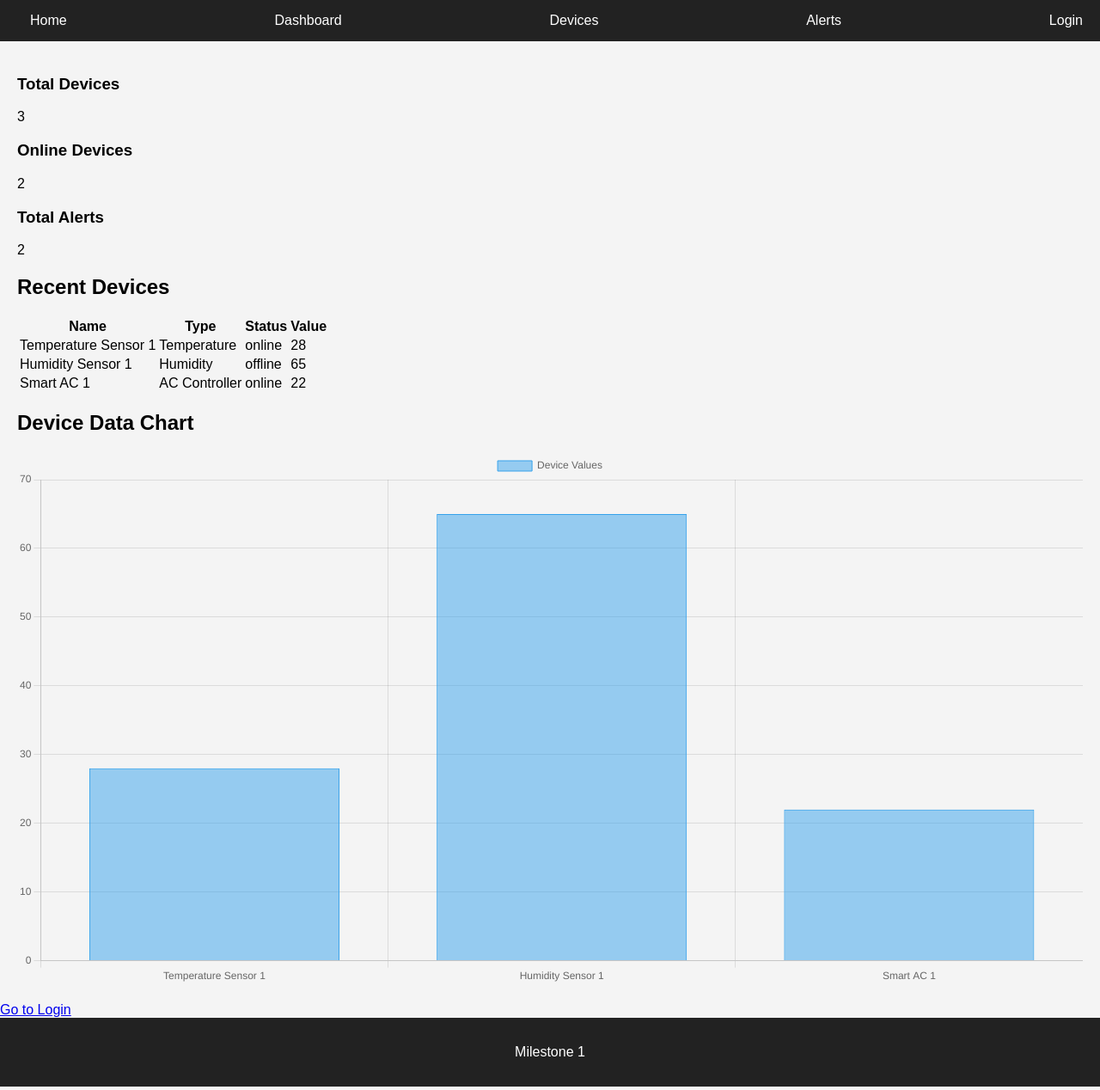
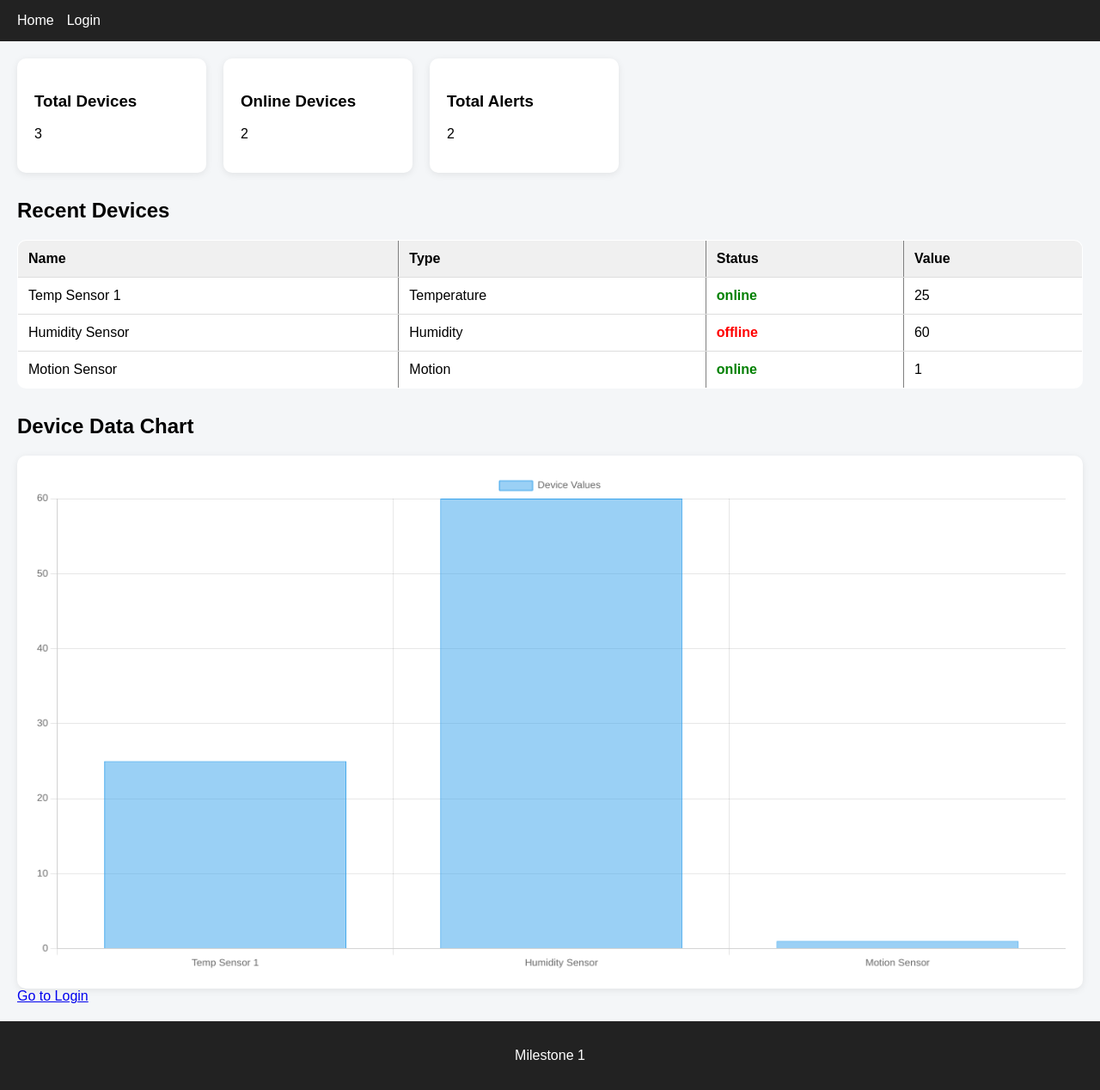
Before and after one commit to GianinaF/IoT-Monitoring-Platform, a Flask app: page / in a window 1280 px wide. Shown: the whole page at 86% size. Run offline with Flask 3, Linux system fonts and the light colour scheme.

Commit message:
save my changes before pull

```diff
--- a/app.js
+++ /dev/null
@@ -1,106 +0,0 @@
-fetch('data.json')
-  .then(response => response.json())
-  .then(data => {
-    const devices = data.devices;
-    const alerts = data.alerts;
-
-    // Dashboard elements
-    const totalDevicesEl = document.getElementById('totalDevices');
-    const onlineDevicesEl = document.getElementById('onlineDevices');
-    const totalAlertsEl = document.getElementById('totalAlerts');
-    const deviceTableBody = document.getElementById('deviceTableBody');
-
-    // Devices page elements
-    const devicesPageTableBody = document.getElementById('devicesPageTableBody');
-
-    // Alerts page elements
-    const alertsTableBody = document.getElementById('alertsTableBody');
-
-    // Dashboard stats
-    if (totalDevicesEl) {
-      totalDevicesEl.textContent = devices.length;
-    }
-
-    if (onlineDevicesEl) {
-      const onlineDevices = devices.filter(device => device.status === 'online').length;
-      onlineDevicesEl.textContent = onlineDevices;
-    }
-
-    if (totalAlertsEl) {
-      totalAlertsEl.textContent = alerts.length;
-    }
-
-    // Dashboard table
-    if (deviceTableBody) {
-      devices.forEach(device => {
-        const row = document.createElement('tr');
-        row.innerHTML = `
-          <td>${device.name}</td>
-          <td>${device.type}</td>
-          <td class="${device.status}">${device.status}</td>
-          <td>${device.value}</td>
-        `;
-        deviceTableBody.appendChild(row);
-      });
-    }
-
-    // Devices page table
-    if (devicesPageTableBody) {
-      devices.forEach(device => {
-        const row = document.createElement('tr');
-        row.innerHTML = `
-          <td>${device.id}</td>
-          <td>${device.name}</td>
-          <td>${device.type}</td>
-          <td class="${device.status}">${device.status}</td>
-          <td>${device.value}</td>
-        `;
-        devicesPageTableBody.appendChild(row);
-      });
-    }
-
-    // Alerts page table
-    if (alertsTableBody) {
-      alerts.forEach(alert => {
-        const row = document.createElement('tr');
-        row.innerHTML = `
-          <td>${alert.id}</td>
-          <td>${alert.device}</td>
-          <td>${alert.message}</td>
-          <td>${alert.time}</td>
-        `;
-        alertsTableBody.appendChild(row);
-      });
-    }
-
-    // Chart only for dashboard
-    const chartCanvas = document.getElementById('deviceChart');
-
-    if (chartCanvas) {
-      const ctx = chartCanvas.getContext('2d');
-
-      const labels = devices.map(device => device.name);
-      const values = devices.map(device => device.value);
-
-      new Chart(ctx, {
-        type: 'bar',
-        data: {
-          labels: labels,
-          datasets: [{
-            label: 'Device Values',
-            data: values,
-            borderWidth: 1
-          }]
-        },
-        options: {
-          responsive: true,
-          scales: {
-            y: {
-              beginAtZero: true
-            }
-          }
-        }
-      });
-    }
-  })
-  .catch(error => console.error('Error loading data:', error));
--- a/app.py
+++ b/app.py
@@ -58,6 +58,30 @@ def admin_dashboard():
         return redirect(url_for('login'))
 
     return render_template('admin/dashboard.html', username=session.get('username'))
+@app.route('/user/devices')
+def user_devices():
+    if 'username' not in session:
+        return redirect(url_for('login'))
+
+    if session.get('role') != 'user':
+        return redirect(url_for('login'))
+
+    return render_template('user/devices.html', username=session.get('username'))
+
+@app.route('/admin/devices')
+def admin_devices():
+    if 'username' not in session:
+        return redirect(url_for('login'))
+
+    if session.get('role') != 'admin':
+        return redirect(url_for('login'))
+
+    return render_template('admin/devices.html', username=session.get('username'))
+
+@app.route('/alerts')
+def alerts():
+    return render_template('alerts.html')
+
 
 if __name__ == '__main__':
-    app.run(debug=True)
+   app.run(host='0.0.0.0', port=5000, debug=True)
--- a/data.json
+++ /dev/null
@@ -1,11 +0,0 @@
-{
-  "devices": [
-    { "id": 1, "name": "Temperature Sensor 1", "type": "Temperature", "status": "online", "value": 28 },
-    { "id": 2, "name": "Humidity Sensor 1", "type": "Humidity", "status": "offline", "value": 65 },
-    { "id": 3, "name": "Smart AC 1", "type": "AC Controller", "status": "online", "value": 22 }
-  ],
-  "alerts": [
-    { "id": 1, "device": "Temperature Sensor 1", "message": "High temperature detected", "time": "2026-03-22 10:30" },
-    { "id": 2, "device": "Humidity Sensor 1", "message": "Device offline", "time": "2026-03-22 10:45" }
-  ]
-}
--- /dev/null
+++ b/static/data.json
@@ -0,0 +1,41 @@
+{
+  "devices": [
+    {
+      "id": 1,
+      "name": "Temp Sensor 1",
+      "type": "Temperature",
+      "status": "online",
+      "value": 25
+    },
+    {
+      "id": 2,
+      "name": "Humidity Sensor",
+      "type": "Humidity",
+      "status": "offline",
+      "value": 60
+    },
+    {
+      "id": 3,
+      "name": "Motion Sensor",
+      "type": "Motion",
+      "status": "online",
+      "value": 1
+    }
+  ],
+  "alerts": [
+    {
+      "id": 1,
+      "device": "Temp Sensor 1",
+      "message": "High temperature",
+      "time": "2026-04-15 12:00"
+    },
+    {
+      "id": 2,
+      "device": "Humidity Sensor",
+      "message": "Sensor offline",
+      "time": "2026-04-15 12:05"
+    }
+  ]
+
+
+}
--- a/static/script.js
+++ b/static/script.js
@@ -0,0 +1,99 @@
+fetch('/static/data.json')
+  .then(response => response.json())
+  .then(data => {
+    const devices = data.devices;
+    const alerts = data.alerts;
+
+    const totalDevicesEl = document.getElementById('totalDevices');
+    const onlineDevicesEl = document.getElementById('onlineDevices');
+    const totalAlertsEl = document.getElementById('totalAlerts');
+    const deviceTableBody = document.getElementById('deviceTableBody');
+    const devicesPageTableBody = document.getElementById('devicesPageTableBody');
+    const alertsTableBody = document.getElementById('alertsTableBody');
+
+    if (totalDevicesEl) {
+      totalDevicesEl.textContent = devices.length;
+    }
+
+    if (onlineDevicesEl) {
+      const onlineDevices = devices.filter(device => device.status === 'online').length;
+      onlineDevicesEl.textContent = onlineDevices;
+    }
+
+    if (totalAlertsEl) {
+      totalAlertsEl.textContent = alerts.length;
+    }
+
+    if (deviceTableBody) {
+      deviceTableBody.innerHTML = '';
+      devices.forEach(device => {
+        const row = document.createElement('tr');
+        row.innerHTML = `
+          <td>${device.name}</td>
+          <td>${device.type}</td>
+          <td class="${device.status}">${device.status}</td>
+          <td>${device.value}</td>
+        `;
+        deviceTableBody.appendChild(row);
+      });
+    }
+
+    if (devicesPageTableBody) {
+      devicesPageTableBody.innerHTML = '';
+      devices.forEach(device => {
+        const row = document.createElement('tr');
+        row.innerHTML = `
+          <td>${device.id}</td>
+          <td>${device.name}</td>
+          <td>${device.type}</td>
+          <td class="${device.status}">${device.status}</td>
+          <td>${device.value}</td>
+        `;
+        devicesPageTableBody.appendChild(row);
+      });
+    }
+
+    if (alertsTableBody) {
+      alertsTableBody.innerHTML = '';
+      alerts.forEach(alert => {
+        const row = document.createElement('tr');
+        row.innerHTML = `
+          <td>${alert.id}</td>
+          <td>${alert.device}</td>
+          <td>${alert.message}</td>
+          <td>${alert.time}</td>
+        `;
+        alertsTableBody.appendChild(row);
+      });
+    }
+
+    const chartCanvas = document.getElementById('deviceChart');
+
+    if (chartCanvas) {
+      const ctx = chartCanvas.getContext('2d');
+
+      const labels = devices.map(device => device.name);
+      const values = devices.map(device => device.value);
+
+      new Chart(ctx, {
+        type: 'bar',
+        data: {
+          labels: labels,
+          datasets: [{
+            label: 'Device Values',
+            data: values,
+            borderWidth: 1
+          }]
+        },
+        options: {
+          responsive: true,
+          scales: {
+            y: {
+              beginAtZero: true
+            }
+          }
+        }
+      });
+    }
+  })
+  .catch(error => console.error('Error loading data:', error));
--- a/static/style.css
+++ b/static/style.css
@@ -1,30 +1,114 @@
-body {
+/* RESET + BASE */
+html, body {
+height: 100%;
 margin: 0;
 font-family: Arial, sans-serif;
-    background: #f4f4f4;
+background: #f4f6f8;
 }
 
-nav {
+/* FLEX LAYOUT FOR STICKY FOOTER */
+body {
+display: flex;
+flex-direction: column;
+}
+
+/* HEADER */
+header {
 background: #222;
 color: white;
 padding: 15px 20px;
+}
+
+header h1 {
+margin: 0 0 10px 0;
+}
+
+/* NAVIGATION */
+nav {
 display: flex;
-    justify-content: space-between;
-    align-items: center;
+gap: 15px;
 flex-wrap: wrap;
 }
 
 nav a {
 color: white;
 text-decoration: none;
-    margin-left: 15px;
+font-weight: 500;
 }
 
-main {
-    padding: 20px;
-    min-height: 80vh;
+nav a:hover {
+text-decoration: underline;
 }
 
+/* MAIN CONTENT */
+main {
+flex: 1;
+padding: 20px;
+}
+
+/* CARDS */
+.cards {
+display: flex;
+gap: 20px;
+margin-bottom: 30px;
+flex-wrap: wrap;
+}
+
+.card {
+background: white;
+padding: 20px;
+border-radius: 10px;
+min-width: 180px;
+box-shadow: 0 2px 8px rgba(0, 0, 0, 0.08);
+}
+
+/* TABLE */
+table {
+width: 100%;
+border-collapse: collapse;
+background: white;
+border-radius: 10px;
+overflow: hidden;
+margin-bottom: 30px;
+}
+
+table th {
+background: #f0f0f0;
+}
+
+table th,
+table td {
+padding: 12px;
+border-bottom: 1px solid #ddd;
+text-align: left;
+}
+
+/* STATUS COLORS */
+.online {
+color: green;
+font-weight: bold;
+}
+
+.offline {
+color: red;
+font-weight: bold;
+}
+
+/* BUTTONS */
+button {
+padding: 8px 12px;
+border: none;
+border-radius: 6px;
+background: #222;
+color: white;
+cursor: pointer;
+}
+
+button:hover {
+background: #444;
+}
+
+/* FORM */
 form {
 max-width: 400px;
 background: white;
@@ -32,39 +116,38 @@ form {
 border-radius: 10px;
 }
 
-input, button {
+input {
 width: 100%;
-    padding: 10px;
-    margin-top: 10px;
+padding: 8px;
+margin-top: 5px;
 margin-bottom: 15px;
 }
 
-button {
-    background: #222;
-    color: white;
-    border: none;
-    cursor: pointer;
-}
-
+/* FOOTER */
 footer {
 background: #222;
 color: white;
 text-align: center;
-    padding: 15px;
+padding: 15px 20px;
 }
 
+/* CANVAS (for charts later) */
+canvas {
+background: white;
+padding: 20px;
+border-radius: 10px;
+max-width: 100%;
+box-shadow: 0 2px 8px rgba(0, 0, 0, 0.08);
+}
+
+/* RESPONSIVE */
 @media (max-width: 600px) {
 nav {
 flex-direction: column;
 align-items: flex-start;
 }
 
-    nav div {
-        margin-top: 10px;
-    }
-
-    nav a {
-        display: inline-block;
-        margin: 5px 10px 0 0;
+.cards {
+flex-direction: column;
 }
 }
--- a/templates/base.html
+++ b/templates/base.html
@@ -7,18 +7,21 @@
     <link rel="stylesheet" href="{{ url_for('static', filename='style.css') }}">
 </head>
 <body>
+    <header>
         <nav>
             <a href="{{ url_for('index') }}">Home</a>
 
-        <a href="index.html">Dashboard</a>
-      <a href="devices.html">Devices</a>
-      <a href="alerts.html">Alerts</a>
+            {% if session.get('username') %}
+                <a href="{{ url_for('alerts') }}">Alerts</a>
+            {% endif %}
 
             {% if session.get('username') %}
                 {% if session.get('role') == 'admin' %}
                     <a href="{{ url_for('admin_dashboard') }}">Admin Dashboard</a>
+                    <a href="{{ url_for('admin_devices') }}">Devices</a>
                 {% else %}
                     <a href="{{ url_for('user_dashboard') }}">User Dashboard</a>
+                    <a href="{{ url_for('user_devices') }}">Devices</a>
                 {% endif %}
 
                 <a href="{{ url_for('logout') }}">Logout</a>
@@ -26,6 +29,7 @@
                 <a href="{{ url_for('login') }}">Login</a>
             {% endif %}
         </nav>
+    </header>
 
     <main>
         {% block content %}{% endblock %}
@@ -34,5 +38,8 @@
     <footer>
         <p>Milestone 1</p>
     </footer>
+
+    <script src="https://cdn.jsdelivr.net/npm/chart.js"></script>
+    <script src="{{ url_for('static', filename='script.js') }}"></script>
 </body>
 </html>
--- a/templates/index.html
+++ b/templates/index.html
@@ -20,7 +20,7 @@
 
 <section>
     <h2>Recent Devices</h2>
-      <table>
+    <table border="1">
         <thead>
             <tr>
                 <th>Name</th>
@@ -37,10 +37,6 @@
     <h2>Device Data Chart</h2>
     <canvas id="deviceChart"></canvas>
 </section>
-  </main>
-
-  <script src="https://cdn.jsdelivr.net/npm/chart.js"></script>
-  <script src="app.js"></script>
 
 <a href="{{ url_for('login') }}">Go to Login</a>
 {% endblock %}
```
Also changed, not shown: alerts.html (deleted, +0 -38 lines), devices.html (deleted, +0 -39 lines), index.html (deleted, +0 -59 lines), requirements.txt (+8 -0 lines), style.css (deleted, +0 -74 lines), templates/admin/devices.html (added, +24 -0 lines), templates/alerts.html (added, +19 -0 lines), templates/user/devices.html (added, +24 -0 lines), 1 other file. Lines whose indentation alone changed are shown as unchanged.
